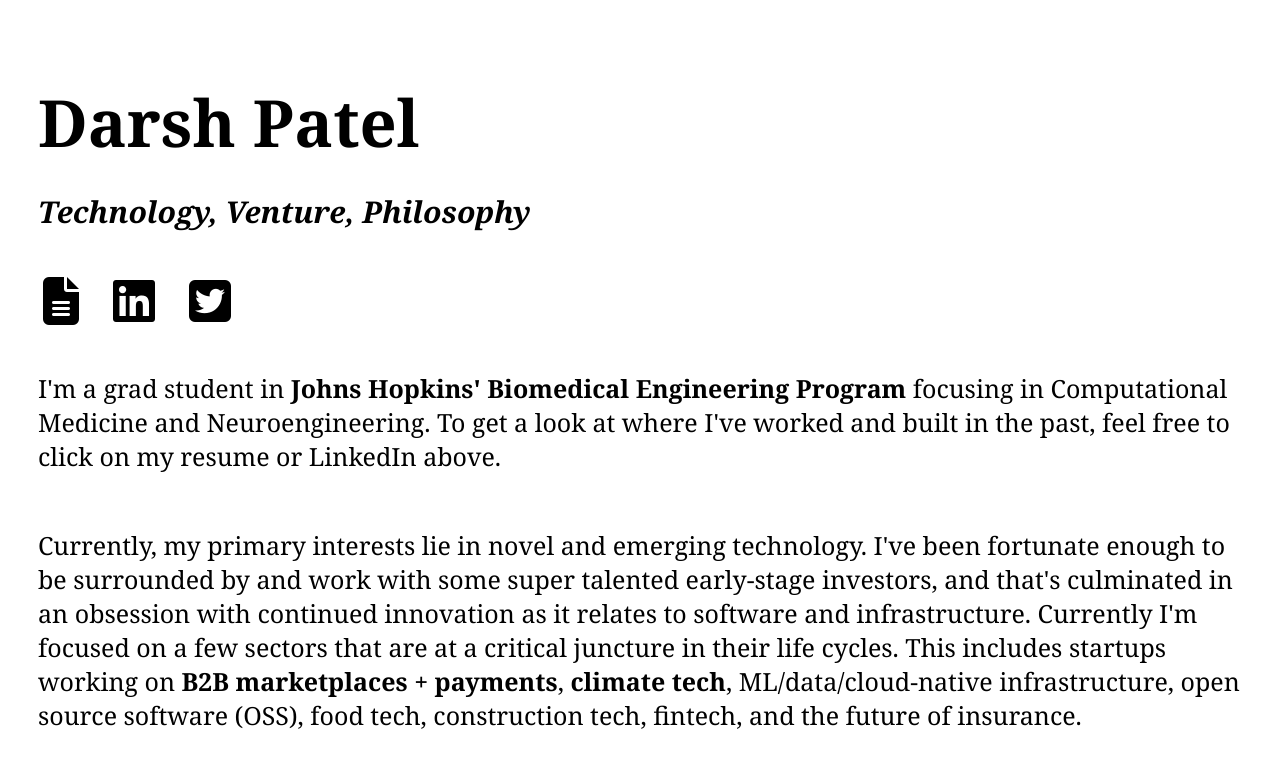
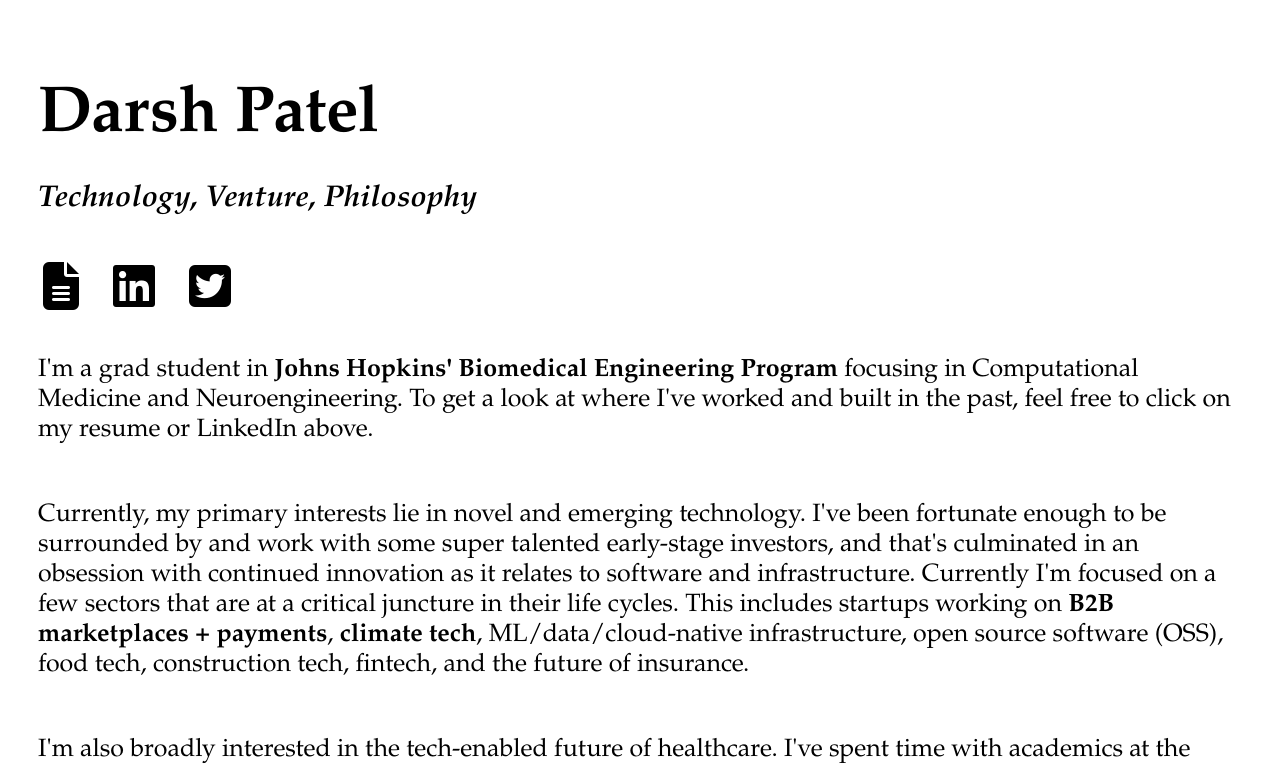
Before and after one commit to darsh-patel/darsh-patel.github.io, a plain HTML site: page index.html in a window 1280 px wide. Shown: the top 766 px of the page. Drawn offline with Linux system fonts and the light colour scheme.

Commit message:
Update style.css

```diff
--- a/style.css
+++ b/style.css
@@ -1,5 +1,5 @@
 h1 {
-    font-family: Georgia, serif;
+    font-family: Garamond;
     text-align: left;
     padding: 30px;
     padding-bottom: 0px;
@@ -15,7 +15,7 @@ h1 {
 }
 
 h2 {
-    font-family: Georgia, serif;
+    font-family: Garamond;
     text-align: left;
     padding-left: 30px;
     padding-bottom: 25px;
@@ -30,7 +30,7 @@ h2 {
 }
 
 .resume {
-    font-family: Georgia, serif;
+    font-family: Garamond;
     text-align: left;
     padding: 30px;
     padding-bottom: 25px;
@@ -75,7 +75,7 @@ h2 {
   }
 
 .links {
-    font-family: Georgia, serif;
+    font-family: Garamond;
     font-weight: bold;
     color: black;
     text-align: left;
@@ -117,7 +117,7 @@ ul {
 }
 
 p {
-    font-family: Georgia, serif;
+    font-family: Garamond;
     margin: 100px;
     margin-top: 0px;
     margin-bottom: 0px;
@@ -134,7 +134,7 @@ p {
 }
 
 li {
-    font-family: Georgia, serif;
+    font-family: Garamond;
     margin: 100px;
     margin-top: 0px;
     margin-bottom: 0px;
```
